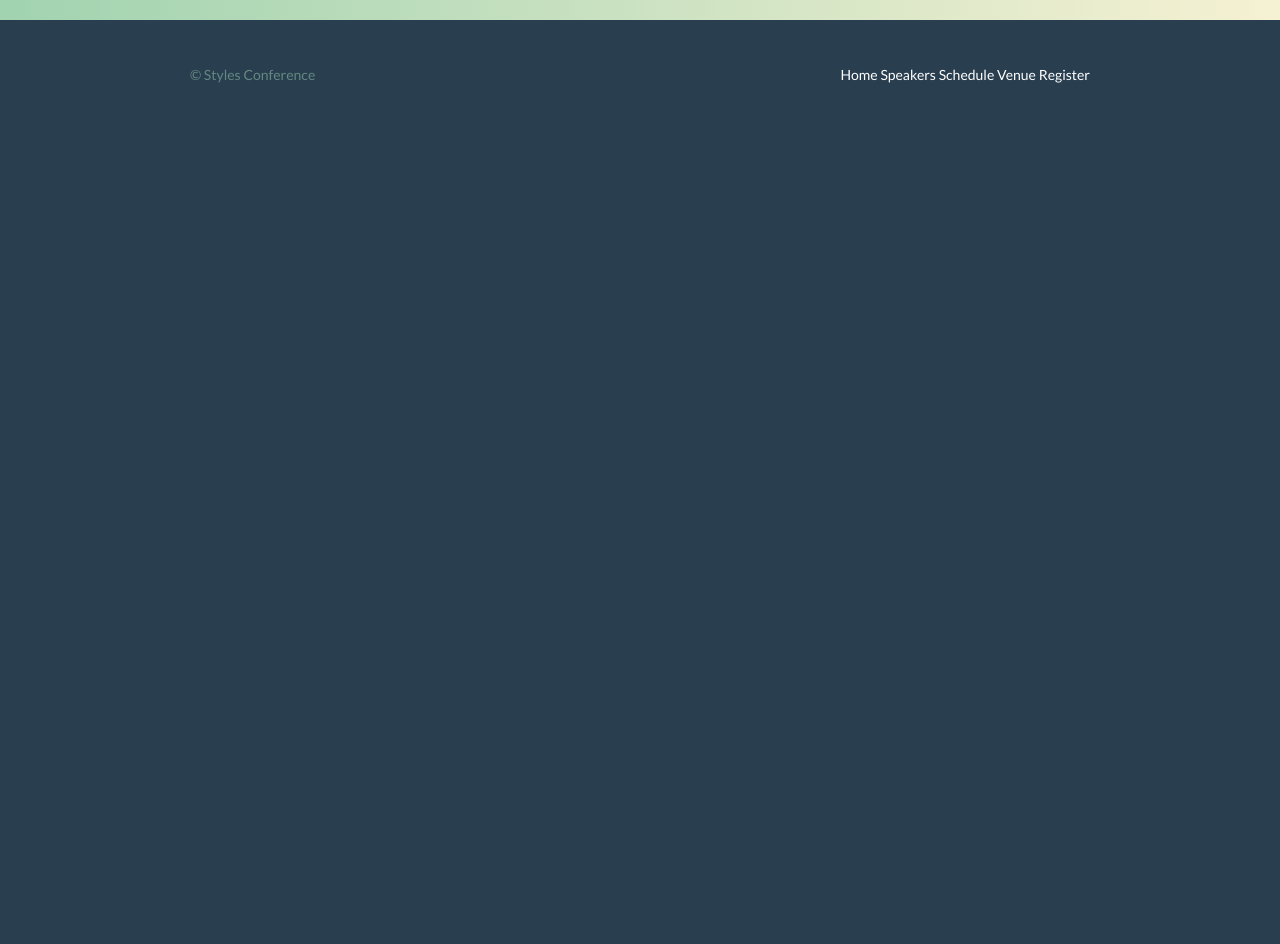
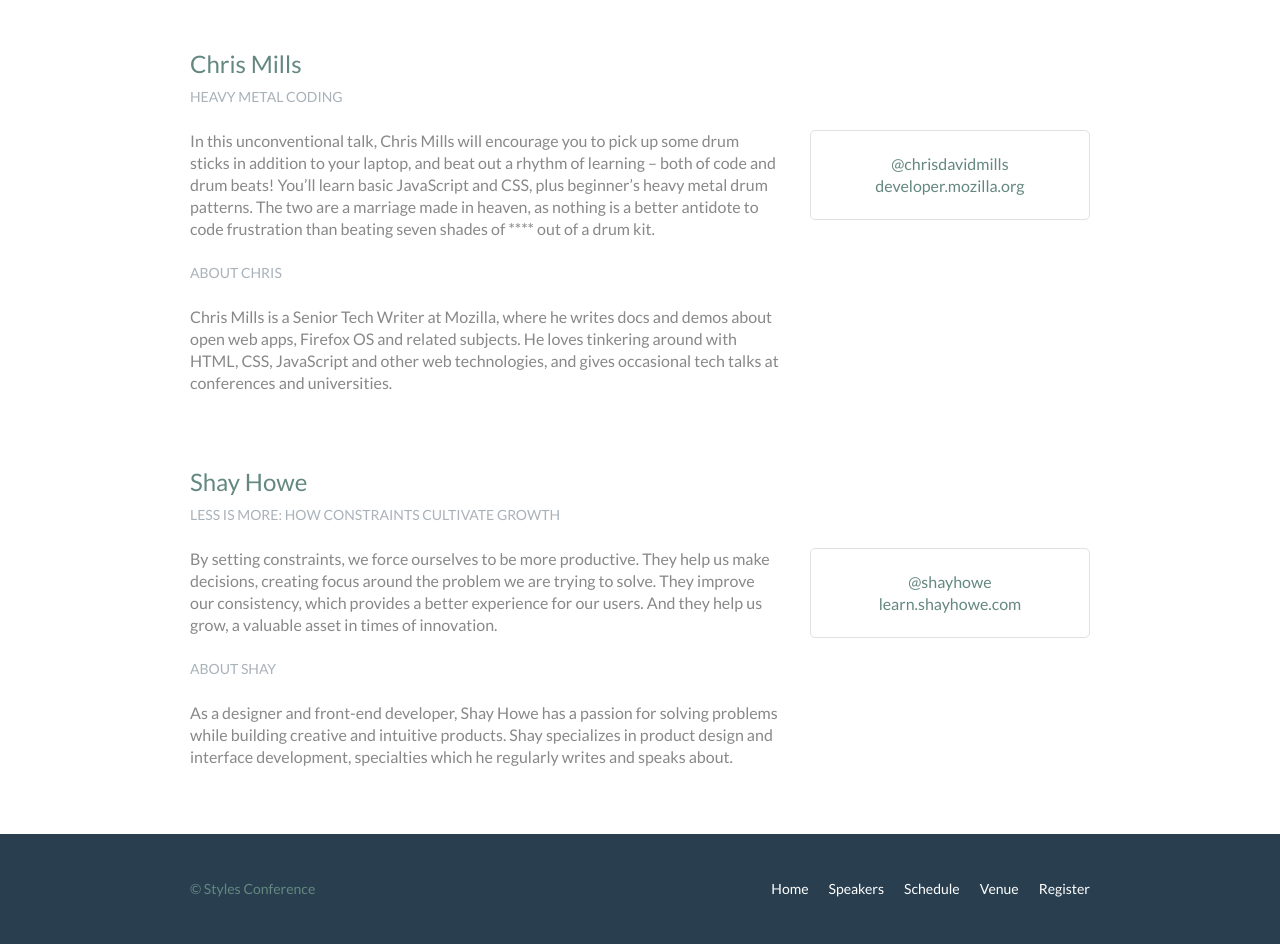
Before and after one commit to ralphm10/html-css-practice, a plain HTML site: page speakers.html in a window 1280 px wide. Shown: the part 420-1364 px from the top of the page. Before the commit the page ends 800 px from the top, so only its background shows below. Drawn offline with Linux system fonts and the light colour scheme.

```diff
--- a/assets/stylesheets/main.css
+++ b/assets/stylesheets/main.css
@@ -343,3 +343,28 @@
 .nav {
   text-align: right;
 }
+.nav li {
+  display: inline-block;
+  margin: 0 10px;
+  vertical-align: top;
+}
+.nav li:last-child {
+  margin-right: 0;
+}
+
+/*
+  ========================================
+  Speakers
+  ========================================
+*/
+
+.speaker-info {
+  border: 1px solid #dfe2e5;
+  border-radius: 5px;
+  margin-top: 88px;
+  padding: 22px 0;
+  text-align: center;
+}
+.speaker {
+  margin-bottom: 44px;
+}
--- a/speakers.html
+++ b/speakers.html
@@ -30,14 +30,74 @@
       </div>
     </section>
 
+    <section class="row">
+      <div class="grid">
+
+        <section class="speaker" id="chris-mills">
+
+          <div class="col-2-3">
+            <h2>Chris Mills</h2>
+            <h5>Heavy Metal Coding</h5>
+
+            <p>In this unconventional talk, Chris Mills will encourage you to pick up some drum sticks in addition to your laptop, and beat out a rhythm of learning – both of code and drum beats! You’ll learn basic JavaScript and CSS, plus beginner’s heavy metal drum patterns. The two are a marriage made in heaven, as nothing is a better antidote to code frustration than beating seven shades of **** out of a drum kit.</p>
+
+            <h5>About Chris</h5>
+
+            <p>Chris Mills is a Senior Tech Writer at Mozilla, where he writes docs and demos about open web apps, Firefox OS and related subjects. He loves tinkering around with HTML, CSS, JavaScript and other web technologies, and gives occasional tech talks at conferences and universities.</p>
+
+          </div><!--
+
+          --><aside class="col-1-3">
+            <div class="speaker-info">
+
+              <ul>
+                <li><a href="https://twitter.com/chrisdavidmills">@chrisdavidmills</a></li>
+                <li><a href="http://developer.mozilla.org/">developer.mozilla.org</a></li>
+              </ul>
+            </div>
+          </aside>
+
+        </section>
+        <section id="shay-howe">
+
+            <div class="col-2-3">
+              <h2>Shay Howe</h2>
+              <h5>Less Is More: How Constraints Cultivate Growth</h5>
+
+              <p>By setting constraints, we force ourselves to be more productive. They help us make decisions, creating focus around the problem we are trying to solve. They improve our consistency, which provides a better experience for our users. And they help us grow, a valuable asset in times of innovation.</p>
+
+              <h5>About Shay</h5>
+
+              <p>As a designer and front-end developer, Shay Howe has a passion for solving problems while building creative and intuitive products. Shay specializes in product design and interface development, specialties which he regularly writes and speaks about.</p>
+
+            </div><!--
+
+            --><aside class="col-1-3">
+              <div class="speaker-info">
+
+                <ul>
+                  <li><a href="https://twitter.com/shayhowe">@shayhowe</a></li>
+                  <li><a href="http://learn.shayhowe.com/">learn.shayhowe.com</a></li>
+                </ul>
+              </div>
+            </aside>
+
+        </section>
+
+      </div>
+    </section>
+
+
     <footer class="primary-footer container group">
       <small>&copy; Styles Conference</small>
       <nav class="nav">
-        <a href="index.html">Home</a>
-        <a href="speakers.html">Speakers</a>
-        <a href="schedule.html">Schedule</a>
-        <a href="venue.html">Venue</a>
-        <a href="register.html">Register</a>
+        <ul>
+          <li><a href="index.html">Home</a></li><!--
+          --><li><a href="speakers.html">Speakers</a></li><!--
+          --><li><a href="schedule.html">Schedule</a></li><!--
+          --><li><a href="venue.html">Venue</a></li><!--
+          --><li><a href="register.html">Register</a></li>
+        </ul>
       </nav>
     </footer>
   </body>
```
Also changed, not shown: index.html (+6 -3 lines), register.html (+7 -5 lines), schedule.html (+7 -5 lines), venue.html (+7 -5 lines), assets/images/home/schedule.jpg (added), assets/images/home/speakers.jpg (added), assets/images/home/venue.jpg (added), 4 other files.
